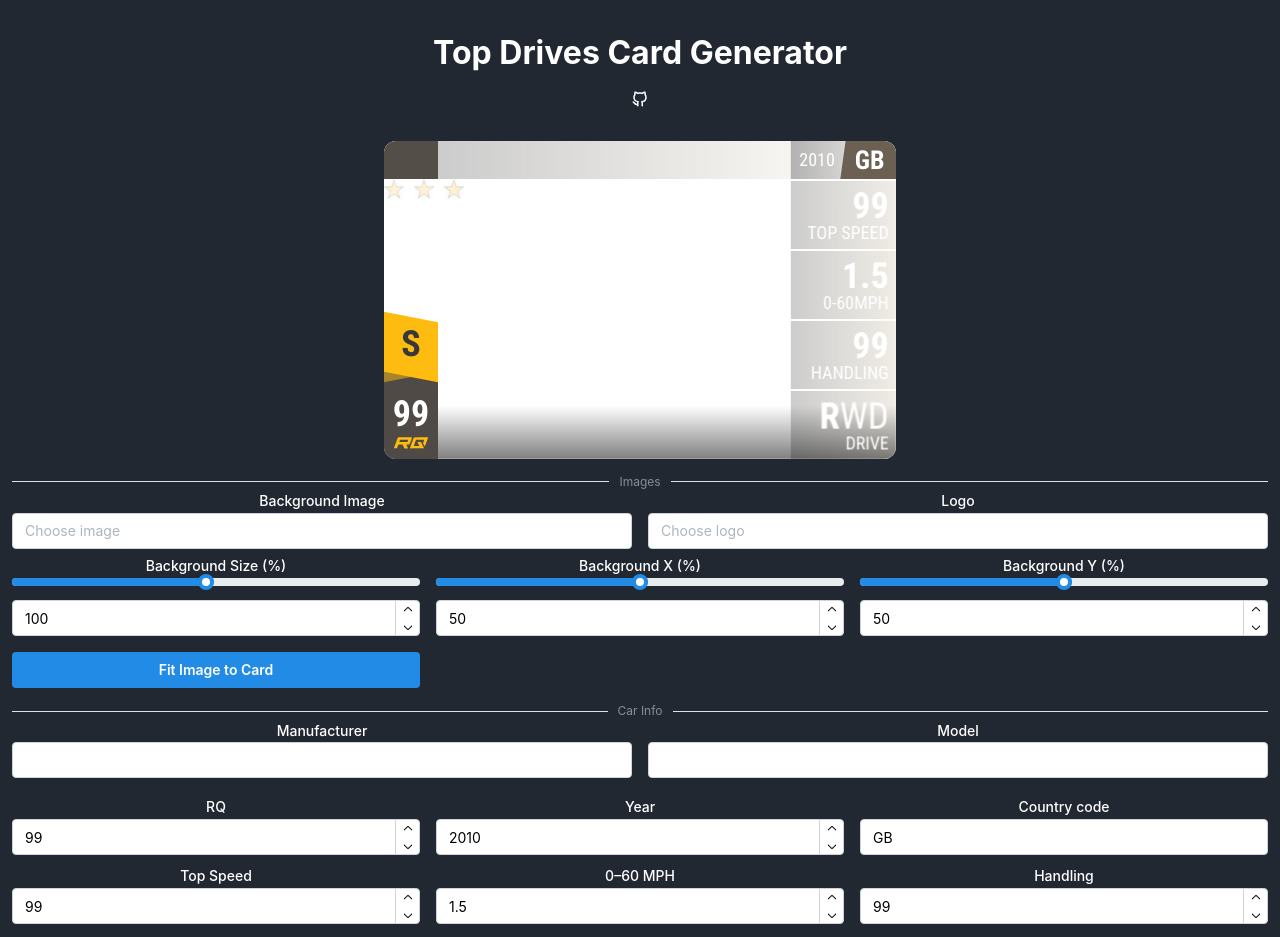
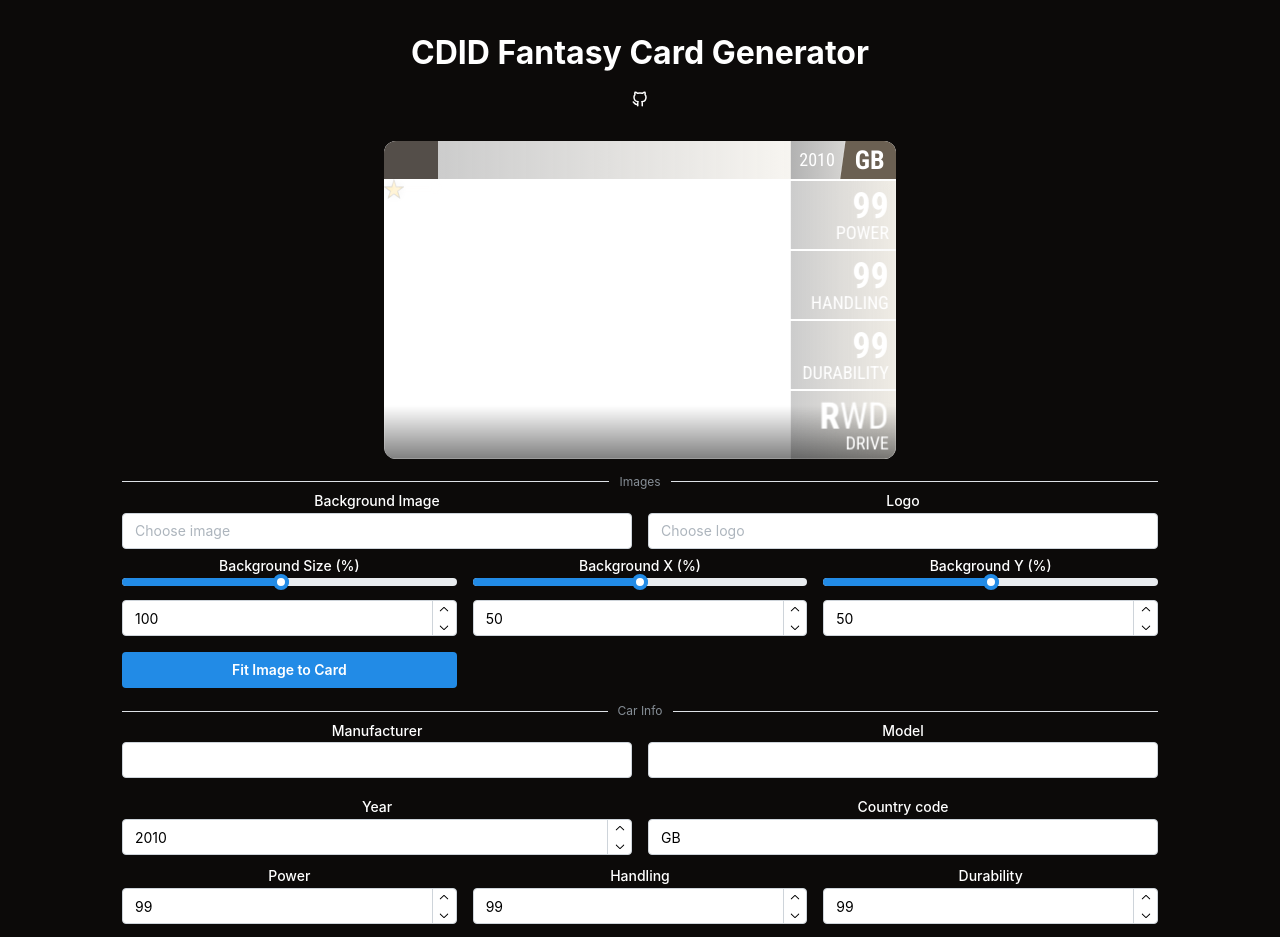
Before and after one commit to TheCodeHeist/cdid-card-generator, a React (Vite) app: page / in a window 1280 px wide. Shown: the top 937 px of the page. Built offline with nearby package versions, Linux system fonts and the light colour scheme.

Commit message:
Tinkering the code to meet demand

```diff
--- a/src/App.css
+++ b/src/App.css
@@ -1,7 +1,7 @@
 body {
   margin: 0;
   color: white;
-    background-color: #222831;
+  background-color: #0c0a09;
   --blur: 60px;
 }
 
@@ -32,7 +32,7 @@ body {
   opacity: 0.5;
 }
 
-.mantine-Select-option{
+.mantine-Select-option {
   color: black;
 }
 
--- a/src/App.tsx
+++ b/src/App.tsx
@@ -4,7 +4,7 @@ import Export from "./components/Export";
 import { Anchor, Box, Group, Stack, Title } from "@mantine/core";
 import { useMediaQuery } from "@mantine/hooks";
 import FormContent from "./components/FormContent";
-import { IconBrandGithub } from '@tabler/icons-react';
+import { IconBrandGithub } from "@tabler/icons-react";
 import "./fonts.css";
 import "./App.css";
 import { getFitImageToCardPercentage } from "./utils/utils";
@@ -15,7 +15,7 @@ export const CARD_HEIGHT = 795;
 export type FormsData = {
   image: string | null;
   imageFile: File | null;
-	imageDimension: { width: number, height: number } | null;
+  imageDimension: { width: number; height: number } | null;
   logo: string | null;
   logoFile: File | null;
   bgSize: number;
@@ -25,11 +25,11 @@ export type FormsData = {
   model: string;
   year: number | string;
   country: string;
-	topSpeed: number | string;
-	zeroToSixty: number | string;
+  power: number | string;
+  durability: number | string;
   handling: number | string;
   drivetrain: string;
-	rq: number | string;
+  // rq: number | string;
   tyres: string;
   fuses: string;
 };
@@ -47,13 +47,13 @@ const defaultFormData: FormsData = {
   model: "",
   year: "2010",
   country: "GB",
-	topSpeed: "99",
-	zeroToSixty: "1.5",
+  power: "99",
+  durability: "99",
   handling: "99",
   drivetrain: "RWD",
-	rq: "99",
-	tyres: "Performance",
-	fuses: "0",
+  // rq: "99",
+  tyres: "Street",
+  fuses: "No",
 };
 
 const App = () => {
@@ -75,22 +75,25 @@ const App = () => {
         ? Math.min(0.6, heightScale)
         : Math.min(0.4, widthScale);
       setScale(scale);
-		}
+    };
 
     updateScale();
     window.addEventListener("resize", updateScale);
     return () => window.removeEventListener("resize", updateScale);
   }, [isLargeScreen]);
 
-	const updateField = <K extends keyof FormsData>(key: K, value: FormsData[K]) => {
+  const updateField = <K extends keyof FormsData>(
+    key: K,
+    value: FormsData[K]
+  ) => {
     if (exporting) return;
-		setFormData(prev => ({ ...prev, [key]: value }));
-	}
+    setFormData((prev) => ({ ...prev, [key]: value }));
+  };
 
   const handleImageChange = (file: File | null) => {
     if (exporting) return;
     if (file) {
-			const reader = new FileReader()
+      const reader = new FileReader();
       reader.onload = () => {
         const imageSrc = reader.result as string;
 
@@ -110,32 +113,31 @@ const App = () => {
             bgX: 50,
             bgY: 50,
           }));
-				}
+        };
         img.src = imageSrc;
-			}
-			reader.readAsDataURL(file)
-		}
-		else {
-			updateField('image', null);
-			updateField('imageFile', null);
+      };
+      reader.readAsDataURL(file);
+    } else {
+      updateField("image", null);
+      updateField("imageFile", null);
       updateField("imageDimension", null);
     }
-	}
+  };
 
   const handleLogoChange = (file: File | null) => {
     if (exporting) return;
     if (file && file.type.startsWith("image/")) {
       const reader = new FileReader();
       reader.onload = () => {
-				updateField('logo', reader.result as string);
-				updateField('logoFile', file);
+        updateField("logo", reader.result as string);
+        updateField("logoFile", file);
       };
       reader.readAsDataURL(file);
     } else {
-			updateField('logo', null);
-			updateField('logoFile', null);
+      updateField("logo", null);
+      updateField("logoFile", null);
     }
-	}
+  };
 
   const fitImageToCard = () => {
     if (!formData.imageDimension) return;
@@ -149,19 +151,16 @@ const App = () => {
       bgX: 50,
       bgY: 50,
     }));
-	}
+  };
 
   return (
     <Stack align="center" gap="md" className="content">
-			<Title
-			order={1}
-			ta="center"
-			>
-				Top Drives Card Generator
+      <Title order={1} ta="center">
+        CDID Fantasy Card Generator
       </Title>
       <Group align="center">
         <Anchor
-                    href="https://github.com/Jokairo/top-drives-card-generator"
+          href="https://github.com/turb0b00st3d/cdid-card-generator"
           target="_blank"
           rel="noopener noreferrer"
           size="sm"
@@ -187,9 +186,13 @@ const App = () => {
           />
         </Box>
       </Group>
-			<Export exporting={exporting} setExporting={setExporting} formData={formData} />
+      <Export
+        exporting={exporting}
+        setExporting={setExporting}
+        formData={formData}
+      />
     </Stack>
-	)
-}
+  );
+};
 
 export default App;
--- a/src/components/FormContent.tsx
+++ b/src/components/FormContent.tsx
@@ -1,4 +1,15 @@
-import { FileInput, NumberInput, Slider, TextInput, Select, Grid, Divider, Stack, InputLabel, Button } from "@mantine/core";
+import {
+  FileInput,
+  NumberInput,
+  Slider,
+  TextInput,
+  Select,
+  Grid,
+  Divider,
+  Stack,
+  InputLabel,
+  Button,
+} from "@mantine/core";
 import type { FormsData } from "../App";
 import { useMediaQuery } from "@mantine/hooks";
 
@@ -11,7 +22,14 @@ interface FormContentI {
   exporting: boolean;
 }
 
-const FormContent = ({ formData, handleImageChange, handleLogoChange, updateField, fitImageToCard, exporting }: FormContentI) => {
+const FormContent = ({
+  formData,
+  handleImageChange,
+  handleLogoChange,
+  updateField,
+  fitImageToCard,
+  exporting,
+}: FormContentI) => {
   const isMobile = useMediaQuery("(min-width: 700px)");
   const fitImageButtonText = isMobile ? "Fit Image to Card" : "Fit Image";
 
@@ -107,11 +125,7 @@ const FormContent = ({ formData, handleImageChange, handleLogoChange, updateFiel
           </Stack>
         </Grid.Col>
         <Grid.Col span={4}>
-					<Button
-						onClick={fitImageToCard}
-						fullWidth
-						disabled={exporting}
-					>
+          <Button onClick={fitImageToCard} fullWidth disabled={exporting}>
             {fitImageButtonText}
           </Button>
         </Grid.Col>
@@ -125,9 +139,7 @@ const FormContent = ({ formData, handleImageChange, handleLogoChange, updateFiel
             label="Manufacturer"
             value={formData.manufacturer}
             disabled={exporting}
-						onChange={(e) =>
-							updateField("manufacturer", e.currentTarget.value)
-						}
+            onChange={(e) => updateField("manufacturer", e.currentTarget.value)}
           />
         </Grid.Col>
         <Grid.Col span={6}>
@@ -135,40 +147,33 @@ const FormContent = ({ formData, handleImageChange, handleLogoChange, updateFiel
             label="Model"
             value={formData.model}
             disabled={exporting}
-						onChange={(e) =>
-							updateField("model", e.currentTarget.value)
-						}
+            onChange={(e) => updateField("model", e.currentTarget.value)}
           />
         </Grid.Col>
-				<Grid.Col span={4}>
+        {/* <Grid.Col span={4}>
 					<NumberInput
 						label="RQ"
 						value={formData.rq}
 						disabled={exporting}
 						onChange={(val) => updateField("rq", val ?? "")}
 					/>
-				</Grid.Col>
-				<Grid.Col span={4}>
+				</Grid.Col> */}
+        <Grid.Col span={6}>
           <NumberInput
             label="Year"
             value={formData.year}
             disabled={exporting}
-						onChange={(val) =>
-							updateField("year", val ?? "")
-						}
+            onChange={(val) => updateField("year", val ?? "")}
           />
         </Grid.Col>
-				<Grid.Col span={4}>
+        <Grid.Col span={6}>
           <TextInput
             label="Country code"
             value={formData.country}
             maxLength={2}
             disabled={exporting}
             onChange={(e) =>
-							updateField(
-								"country",
-								e.currentTarget.value.toUpperCase()
-							)
+              updateField("country", e.currentTarget.value.toUpperCase())
             }
           />
         </Grid.Col>
@@ -177,23 +182,10 @@ const FormContent = ({ formData, handleImageChange, handleLogoChange, updateFiel
       <Grid>
         <Grid.Col span={4}>
           <NumberInput
-						label="Top Speed"
-						value={formData.topSpeed}
+            label="Power"
+            value={formData.power}
             disabled={exporting}
-						onChange={(val) =>
-							updateField("topSpeed", val ?? "")
-						}
-					/>
-				</Grid.Col>
-				<Grid.Col span={4}>
-					<NumberInput
-						label="0–60 MPH"
-						value={formData.zeroToSixty}
-						step={0.1}
-						disabled={exporting}
-						onChange={(val) =>
-							updateField("zeroToSixty", val ?? "")
-						}
+            onChange={(val) => updateField("power", val ?? "")}
           />
         </Grid.Col>
         <Grid.Col span={4}>
@@ -201,9 +193,15 @@ const FormContent = ({ formData, handleImageChange, handleLogoChange, updateFiel
             label="Handling"
             value={formData.handling}
             disabled={exporting}
-						onChange={(val) =>
-							updateField("handling", val ?? "")
-						}
+            onChange={(val) => updateField("handling", val ?? "")}
+          />
+        </Grid.Col>
+        <Grid.Col span={4}>
+          <NumberInput
+            label="Durability"
+            value={formData.durability}
+            disabled={exporting}
+            onChange={(val) => updateField("durability", val ?? "")}
           />
         </Grid.Col>
       </Grid>
@@ -211,30 +209,20 @@ const FormContent = ({ formData, handleImageChange, handleLogoChange, updateFiel
       <Grid>
         <Grid.Col span={3}>
           <Select
-						label="Stars"
-						data={["0", "1", "2", "3"]}
+            label="Specialized"
+            data={["No", "Yes"]}
             value={formData.fuses}
             disabled={exporting}
-						onChange={(val) =>
-							updateField("fuses", val ?? "")
-						}
+            onChange={(val) => updateField("fuses", val ?? "")}
           />
         </Grid.Col>
         <Grid.Col span={6}>
           <Select
             label="Tyres"
-						data={[
-							"Performance",
-							"Slick",
-							"Standard",
-							"Off road",
-							"All surface",
-						]}
+            data={["Street", "Drag", "Slick", "Off road", "Rally"]}
             value={formData.tyres}
             disabled={exporting}
-						onChange={(val) =>
-							updateField("tyres", val ?? "Performance")
-						}
+            onChange={(val) => updateField("tyres", val ?? "Performance")}
           />
         </Grid.Col>
         <Grid.Col span={3}>
@@ -243,14 +231,12 @@ const FormContent = ({ formData, handleImageChange, handleLogoChange, updateFiel
             data={["RWD", "FWD", "4WD"]}
             value={formData.drivetrain}
             disabled={exporting}
-						onChange={(val) =>
-							updateField("drivetrain", val ?? "RWD")
-						}
+            onChange={(val) => updateField("drivetrain", val ?? "RWD")}
           />
         </Grid.Col>
       </Grid>
     </>
-    )
-}
+  );
+};
 
 export default FormContent;
--- a/src/components/card/CardContent.css
+++ b/src/components/card/CardContent.css
@@ -40,14 +40,18 @@
   width: 100%;
   height: 100%;
   flex-direction: column;
-    background: linear-gradient(90deg, rgba(0,0,0,0.2), rgba(229,222,208,0.5));
+  background: linear-gradient(
+    90deg,
+    rgba(0, 0, 0, 0.2),
+    rgba(229, 222, 208, 0.5)
+  );
   flex-direction: column;
   justify-content: center;
   align-items: end;
   width: 100%;
   height: 170px;
   font-family: "Roboto Condensed", sans-serif;
-    line-height: .99;
+  line-height: 0.99;
   color: white;
   z-index: 99;
   position: relative;
@@ -78,7 +82,7 @@
   position: absolute;
   width: 1300px;
   height: 134px;
-    left: -1000;
+  left: -1020px;
   bottom: 0;
   background: linear-gradient(transparent, rgba(0, 0, 0, 0.5));
 }
@@ -152,7 +156,7 @@
   color: white;
   font-family: "Roboto Condensed", sans-serif;
   line-height: 0.5;
-    background: rgba(80,74,70,1);
+  background: rgba(80, 74, 70, 1);
 }
 
 .card .card-content .left-side .bottom .value {
@@ -175,7 +179,8 @@
   z-index: 1;
 }
 
-.card .card-content .tyres-label span, .tyres-value span {
+.card .card-content .tyres-label span,
+.tyres-value span {
   font-family: "Roboto Condensed", sans-serif;
   font-weight: 300;
   font-size: 45px;
@@ -191,14 +196,14 @@
   z-index: 1;
 }
 
-.card .card-content .tyres-value span{
+.card .card-content .tyres-value span {
   font-weight: 400;
 }
 
 /* Stars */
 .card .card-content .stars {
   position: absolute;
-    left: 176;
+  left: 40;
   bottom: 30;
   display: flex;
   gap: 25px;
@@ -208,10 +213,10 @@
 .card .card-content .stars .star {
   width: 50px;
   height: 50px;
-    stroke: rgba(0,0,0,0.5);
+  stroke: rgba(0, 0, 0, 0.5);
   color: var(--rq-color);
   stroke-width: 120px;
-    filter: drop-shadow(0 0px 10px rgba(0,0,0,0.25));
+  filter: drop-shadow(0 0px 10px rgba(0, 0, 0, 0.25));
   opacity: 0.2;
 }
 .card .card-content .stars .star.visible {
--- a/src/components/card/CardContent.tsx
+++ b/src/components/card/CardContent.tsx
@@ -1,7 +1,6 @@
-import { ReactComponent as RQ } from "../../assets/rq.svg";
 import { ReactComponent as Star } from "../../assets/star.svg";
 import { ReactComponent as Wrench } from "../../assets/wrench.svg";
-import { getRqThemeClass, getRqSymbol, valueToNumber } from "../../utils/utils";
+import { valueToNumber } from "../../utils/utils";
 import "./CardContent.css";
 import CardBlurry from "./CardBlurry";
 import type { FormsData } from "../../App";
@@ -12,11 +11,10 @@ interface CardContentI {
 }
 
 const CardContent = ({ formData, exporting }: CardContentI) => {
-    const topSpeed = valueToNumber(formData.topSpeed);
-    let zeroToSixty: string | number = valueToNumber(formData.zeroToSixty);
-    zeroToSixty = zeroToSixty == 0 ? "N/A" :zeroToSixty.toFixed(1);
+  const power = valueToNumber(formData.power);
+  let durability: string | number = valueToNumber(formData.durability);
+  //   durability = durability == 0 ? "N/A" : durability.toFixed(1);
   const handling = valueToNumber(formData.handling);
-    const rq = valueToNumber(formData.rq);
   const fuses = valueToNumber(formData.fuses);
   const tyres = formData.tyres.toUpperCase();
   const drivetrain = formData.drivetrain;
@@ -24,10 +22,11 @@ const CardContent = ({ formData, exporting }: CardContentI) => {
   const drivetrain2 = drivetrain.slice(1);
 
   return (
-        <div className={`card-content ${getRqThemeClass(rq)}`}>
-            { /* Right side */ }
-            <div className={ exporting ? "right-side render" : "right-side" }>
-                { exporting && (
+    // <div className={`card-content ${getRqThemeClass(rq)}`}>
+    <div className="card-content theme-legendary">
+      {/* Right side */}
+      <div className={exporting ? "right-side render" : "right-side"}>
+        {exporting && (
           <div className="blur">
             <CardBlurry formData={formData} top={-95} left={-1280 + 263} />
           </div>
@@ -35,14 +34,8 @@ const CardContent = ({ formData, exporting }: CardContentI) => {
         <div className="box-container">
           <div className="box">
             <div className="values">
-                            <span className="value">{topSpeed}</span>
-                            <span className="label">TOP SPEED</span>
-                        </div>
-                    </div>
-                    <div className="box">
-                        <div className="values">
-                            <span className="value">{zeroToSixty}</span>
-                            <span className="label">0-60MPH</span>
+              <span className="value">{power}</span>
+              <span className="label">POWER</span>
             </div>
           </div>
           <div className="box">
@@ -51,18 +44,28 @@ const CardContent = ({ formData, exporting }: CardContentI) => {
               <span className="label">HANDLING</span>
             </div>
           </div>
+          <div className="box">
+            <div className="values">
+              <span className="value">{durability}</span>
+              <span className="label">DURABILITY</span>
+            </div>
+          </div>
+          {/* umber(value); */}
           <div className="box bottom">
             <div className="values">
               <div className="fade"></div>
-                            <span className="value"><b>{drivetrain1}</b>{drivetrain2}</span>
+              <span className="value">
+                <b>{drivetrain1}</b>
+                {drivetrain2}
+              </span>
               <span className="label">DRIVE</span>
             </div>
           </div>
         </div>
       </div>
 
-            { /* Left side */ }
-            <div className="left-side">
+      {/* Left side */}
+      {/* <div className="left-side">
                 <div className="top">
                     <div className="right"></div>
                     <div className="middle"></div>
@@ -73,9 +76,9 @@ const CardContent = ({ formData, exporting }: CardContentI) => {
                     <span className="value">{rq}</span>
                     <RQ className="label" />
                 </div>
-            </div>
+            </div> */}
 
-            { /* Tyres */ }
+      {/* Tyres */}
       <div className="tyres-label">
         <span>Tyres</span>
       </div>
@@ -83,18 +86,19 @@ const CardContent = ({ formData, exporting }: CardContentI) => {
         <span>{tyres}</span>
       </div>
 
-            { /* Stars */ }
+      {/* Stars */}
       <div className="stars">
-                {[...Array(3)].map((_, i) => (
+        {[...Array(1)].map((_, i) => (
           <Star key={i} className={i < fuses ? "star visible" : "star"} />
         ))}
+        {/* <Star className={1 < fuses ? "star visible" : "star"} /> */}
       </div>
 
-            { /* Wrench */ }
+      {/* Wrench */}
       <div className="wrench">
         <Wrench />
       </div>
     </div>
-    )
-}
+  );
+};
 export default CardContent;
--- a/src/utils/utils.ts
+++ b/src/utils/utils.ts
@@ -1,8 +1,8 @@
 import { CARD_WIDTH, CARD_HEIGHT } from "../App";
 
 export const valueToNumber = (value: any) => {
-    return isNaN(Number(value)) ? 0 : Number(value);
-}
+  return value === "Yes" ? 1 : isNaN(Number(value)) ? 0 : Number(value);
+};
 
 export const getRqThemeClass = (rq: number) => {
   if (rq >= 80) return "theme-legendary";
@@ -12,23 +12,26 @@ export const getRqThemeClass = (rq: number) => {
   if (rq >= 30) return "theme-rare";
   if (rq >= 20) return "theme-uncommon";
   return "theme-common";
-}
+};
 
-export const getRqSymbol = (rq: number) => {
-    if (rq >= 80) return "S";
-    if (rq >= 65) return "A";
-    if (rq >= 50) return "B";
-    if (rq >= 40) return "C";
-    if (rq >= 30) return "D";
-    if (rq >= 20) return "E";
-    return "F";
-}
+// export const getRqSymbol = (rq: number) => {
+//     if (rq >= 80) return "S";
+//     if (rq >= 65) return "A";
+//     if (rq >= 50) return "B";
+//     if (rq >= 40) return "C";
+//     if (rq >= 30) return "D";
+//     if (rq >= 20) return "E";
+//     return "F";
+// }
 
-export const getFitImageToCardPercentage = (imageWidth: number, imageHeight: number) => {
+export const getFitImageToCardPercentage = (
+  imageWidth: number,
+  imageHeight: number
+) => {
   const scaledHeight = (imageHeight / imageWidth) * CARD_WIDTH;
   const scale = CARD_HEIGHT / scaledHeight;
   return Math.max(100, scale * 100);
-}
+};
 
 export const getBlurredImageDataUrl = async (imageUrl: string, blurPx = 20) => {
   const img = new Image();
@@ -50,4 +53,4 @@ export const getBlurredImageDataUrl = async (imageUrl: string, blurPx = 20) => {
   ctx.drawImage(img, 0, 0);
 
   return canvas.toDataURL("image/png");
-}
+};
```
Also changed, not shown: 1 other file (tests, documents, lock files or other folders). Lines whose indentation alone changed are shown as unchanged.
